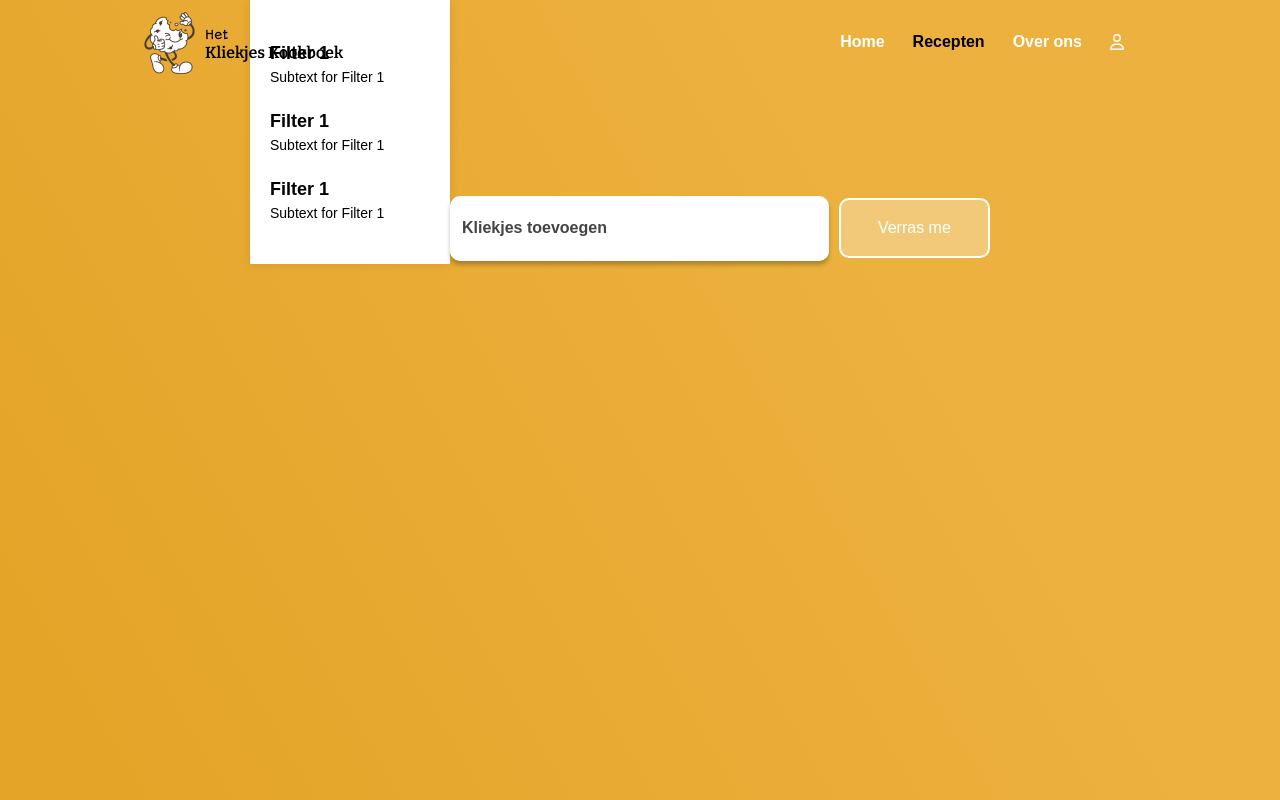
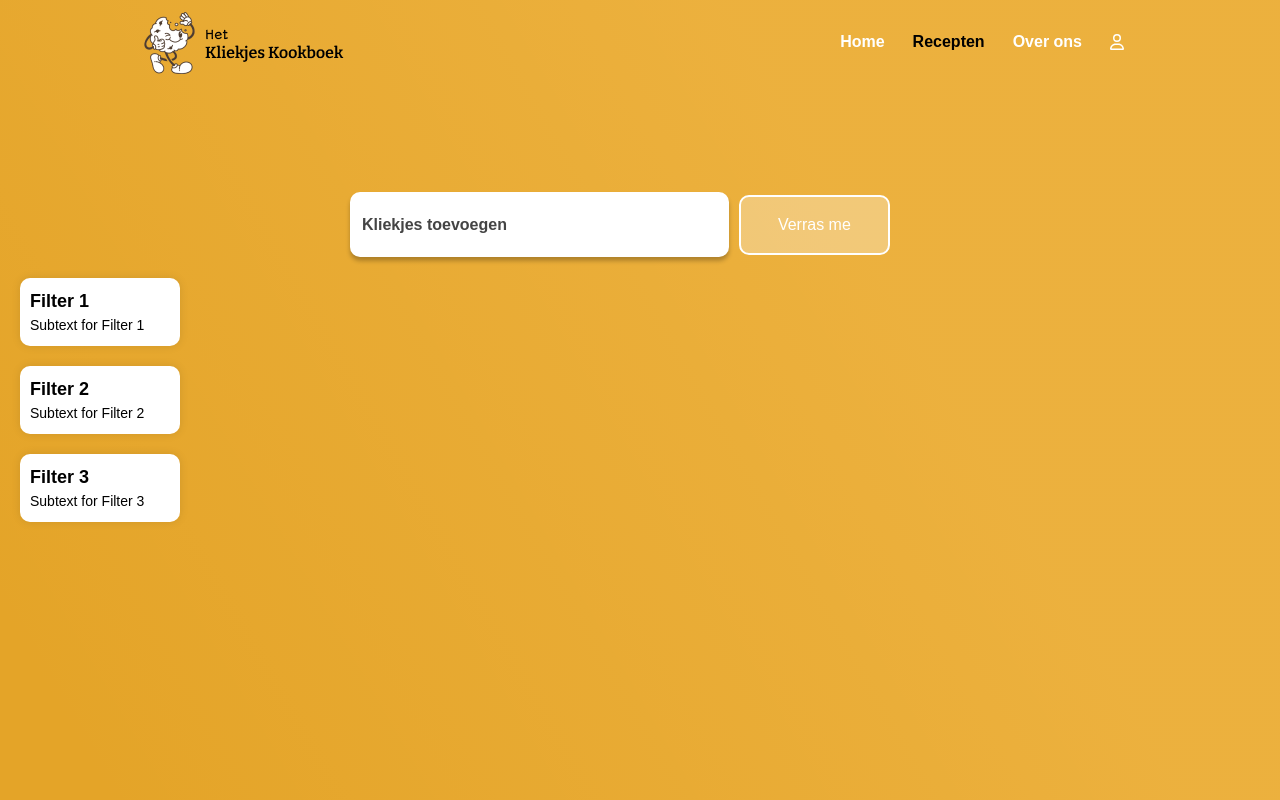
Before and after one commit to IvoDeiman/KliekjesKookboek, a Vue app: page /recipes in a window 1280 px wide. Shown: the top 800 px of the page. Built offline with nearby package versions, Linux system fonts and the light colour scheme.

Commit message:
filter boxes in right place

```diff
--- a/src/views/Recipes.vue
+++ b/src/views/Recipes.vue
@@ -1,18 +1,18 @@
 <template>
   <div id="first-segment" class="h-[925px]">
     <div class="hero grid grid-flow-col auto-cols-max ms-[0%]">
-      <div class="filter-column">
+      <div class="filter-column absolute top-1/2 transform -translate-y-1/2">
         <div class="filter-box">
           <div class="filter-title">Filter 1</div>
           <div class="filter-subtext">Subtext for Filter 1</div>
         </div>
         <div class="filter-box">
-          <div class="filter-title">Filter 1</div>
-          <div class="filter-subtext">Subtext for Filter 1</div>
+          <div class="filter-title">Filter 2</div>
+          <div class="filter-subtext">Subtext for Filter 2</div>
         </div>
         <div class="filter-box">
-          <div class="filter-title">Filter 1</div>
-          <div class="filter-subtext">Subtext for Filter 1</div>
+          <div class="filter-title">Filter 3</div>
+          <div class="filter-subtext">Subtext for Filter 3</div>
         </div>
       </div>
       <div class="text_section pt-48 me-10 flex items-center">
@@ -21,9 +21,7 @@
       </div>
     </div>
   </div>
-
 </template>
-
 <script>
 import SearchComponent from "@/components/inputs/Search.vue";
 
@@ -38,19 +36,21 @@ export default {
 
 <style>
 #search-screen {
-  height: 100vh; /* Set the height of the screen to 100% of the viewport height */
+  height: 100vh;
 }
 
 .filter-column {
-  width: 200px; /* Set the width of the filter column */
-  background-color: white;
+  width: 200px;
   padding: 20px;
-  box-shadow: 0 0 10px rgba(0, 0, 0, 0.1); /* Add a subtle shadow for separation */
 }
 
 .filter-box {
   margin-bottom: 20px;
   margin-top: 20px;
+  background-color: white;
+  box-shadow: 0 0 10px rgba(0, 0, 0, 0.1);
+  border-radius: 10px;
+  padding: 10px;
 }
 
 .filter-title {
```
